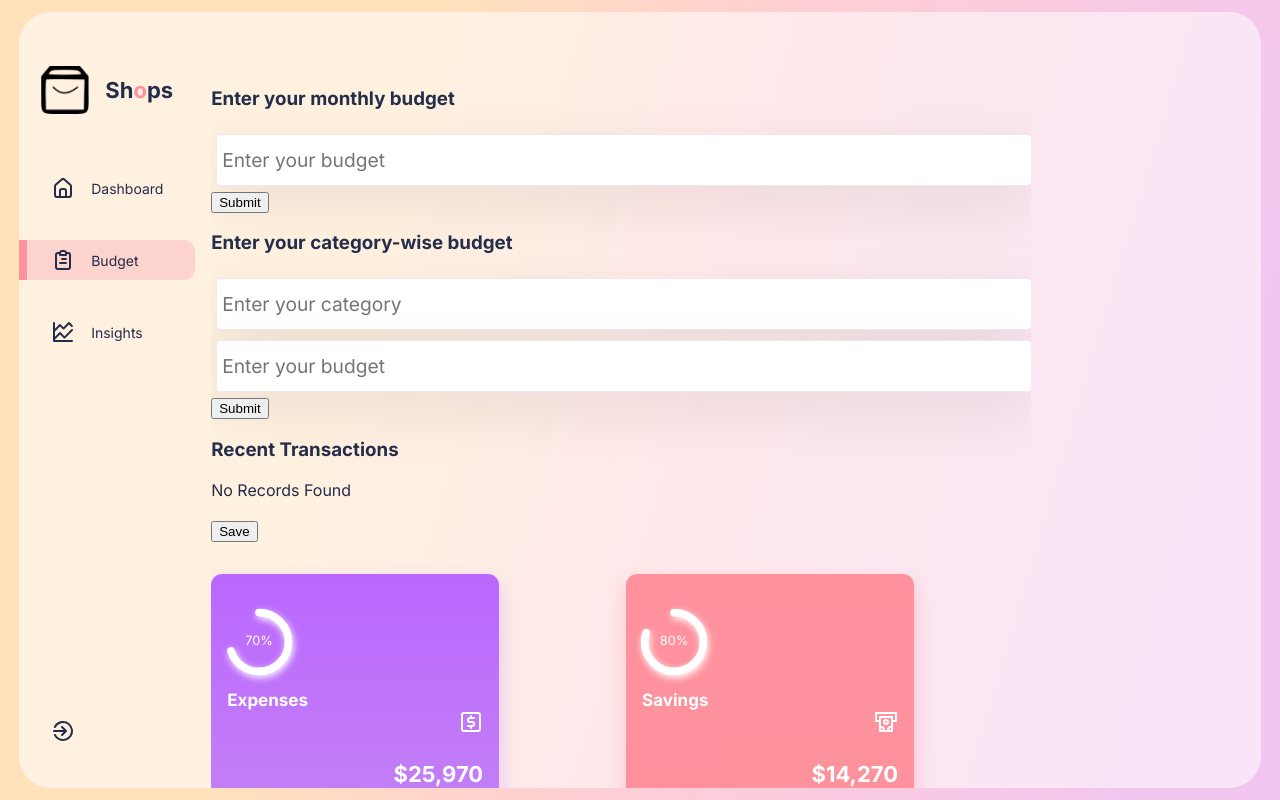
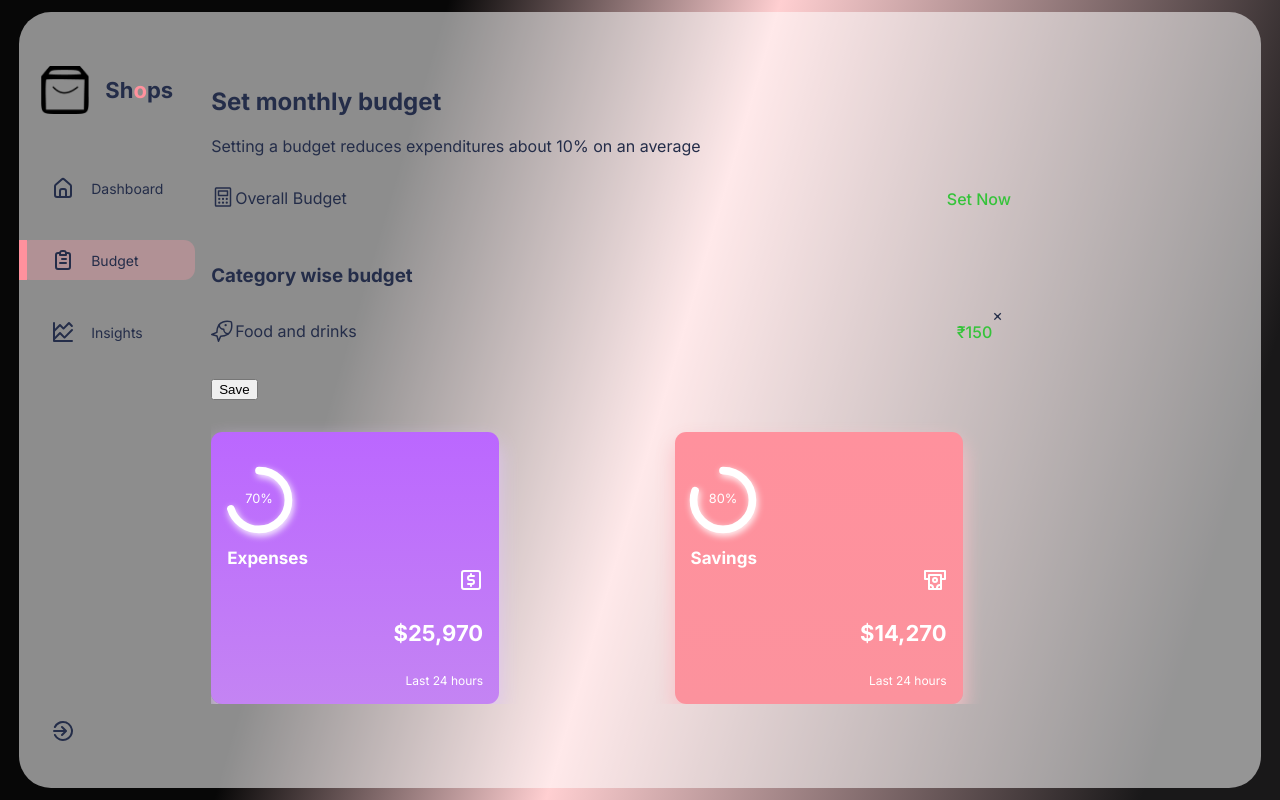
Before and after one commit to sinhadityaforever/github-autopilot, a React (Create React App) app: page / in a window 1280 px wide. Both pictures are taken after a click on the element "Budget". Built offline with nearby package versions, Linux system fonts and the light colour scheme.

Commit message:
Worked on revamping Budget page

```diff
--- a/package.json
+++ b/package.json
@@ -13,6 +13,7 @@
     "apexcharts": "^3.35.0",
     "date-fns": "^2.30.0",
     "framer-motion": "^6.2.9",
+    "phosphor-react": "^1.4.1",
     "react": "^18.0.0",
     "react-apexcharts": "^1.4.0",
     "react-circular-progressbar": "^2.0.4",
@@ -44,5 +45,8 @@
       "last 1 firefox version",
       "last 1 safari version"
     ]
+  },
+  "devDependencies": {
+    "@testing-library/dom": "^9.3.0"
   }
 }
--- a/src/App.css
+++ b/src/App.css
@@ -16,9 +16,9 @@
 	color: var(--black);
 	background: linear-gradient(
 		106.37deg,
-		#ffe1bc 29.63%,
+		#070707 29.63%,
 		#ffcfd1 51.55%,
-		#f3c6f1 90.85%
+		#191819 90.85%
 	);
 	height: 100vh;
 	display: flex;
--- a/src/pages/Budget/Budget.css
+++ b/src/pages/Budget/Budget.css
@@ -7,7 +7,7 @@ button:hover {
 	background-color: #29d32f;
 }
 
-h3 {
+h4 {
 	font-family: 'Inter', sans-serif;
 }
 
@@ -49,3 +49,25 @@ input {
 button {
 	display: relative;
 }
+
+
+.flex-container{
+	display: flex;
+	margin-top: 5px;
+}
+
+
+
+.green{
+
+	color: #35c33a;
+	font-family: 'Inter', sans-serif;
+	margin-left: 600px;
+	margin-top: 17px;
+	font-weight: 500;
+}
+
+
+.spaces{
+  margin-top: 13px;
+}
--- a/src/pages/Budget/Budget.jsx
+++ b/src/pages/Budget/Budget.jsx
@@ -2,28 +2,42 @@ import React from 'react';
 import Table from '../../components/Table/Table';
 import './Budget.css';
 import Cards from '../../components/Cards/Cards';
+import { Calculator, Fish } from "phosphor-react";
+
+
+
+
 
 function Budget() {
+	const shoot = () => {
+		return this.parentElement.style.display='none';
+	  }
+
 	return (
 
 	<div className="Budget">
-		<div className="input space">
-		<h3>Enter your monthly budget</h3>
-		<input type="text" placeholder="Enter your budget" />
+	  <div className="space">
+		<h2>Set monthly budget</h2>
+		<p>Setting a budget reduces expenditures about 10% on an average</p>
+		<div className="flex-container">
+		<Calculator size={24} className="flex-child spaces"/>
+		<p className="flex-child">Overall Budget</p>
+		<p className="flex-child green">Set Now</p>
+		</div>
 		<br />
-		<button>Submit</button>
+	  </div>
+
+	  <h3>Category wise budget</h3>
+	    <div className="flex-container">
+		<Fish size={24} className="flex-child spaces"/>
+		<p className="flex-child">Food and drinks</p>
+		<p className="flex-child green">₹150</p>
+		<span class="closebtn" onClick={shoot}>&times;</span>
 		</div>
 
 
-        <div className="input">
-		<h3>Enter your category-wise budget</h3>
-		<input type="text" placeholder="Enter your category" />
-		<input type="text" placeholder="Enter your budget"/>
-		<br />
-		<button>Submit</button>
-		</div>
 
-		<Table />
+
 		<br />
 		<button>Save</button>
 
```
Also changed, not shown: 2 other files (tests, documents, lock files or other folders).
